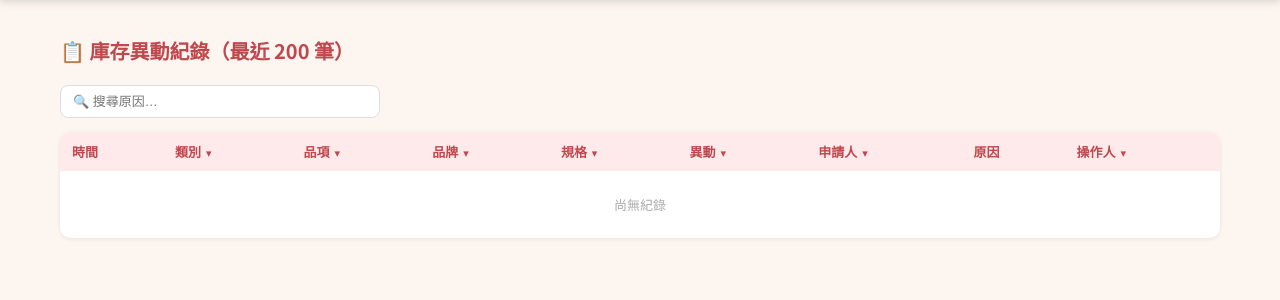
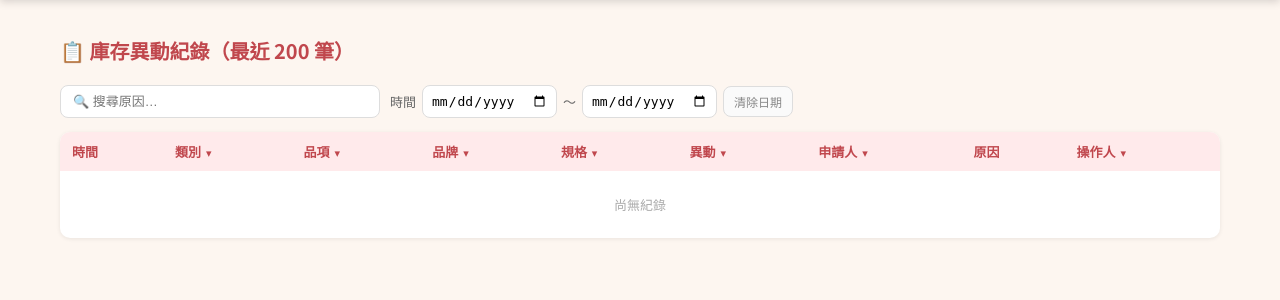
Before and after one commit to tobiasgatainan-cmyk/inventory-system-render, a Flask app: page /admin/logs in a window 1280 px wide. Shown: the part 54-354 px from the top of the page. Run offline with Flask 3, Linux system fonts and the light colour scheme; a user stored in the database is signed in; data comes from the database, SQL or seed files in the repository; data that the repository does not hold is empty.

Commit message:
Add files via upload

```diff
--- a/templates/admin/logs.html
+++ b/templates/admin/logs.html
@@ -5,9 +5,19 @@
 
 <h1 style="font-size:20px;color:#c0474d;margin-bottom:20px">📋 庫存異動紀錄（最近 200 筆）</h1>
 
-<div style="margin-bottom:14px">
+<div style="margin-bottom:14px;display:flex;gap:10px;flex-wrap:wrap;align-items:center">
   <input type="text" id="logSearch" placeholder="🔍 搜尋原因…" oninput="onSearchInput()"
-         style="width:100%;max-width:320px;padding:8px 12px;border:1px solid #ddd;border-radius:8px;font-size:13px">
+         style="flex:1;min-width:200px;max-width:320px;padding:8px 12px;border:1px solid #ddd;border-radius:8px;font-size:13px">
+  <div style="display:flex;align-items:center;gap:6px;font-size:13px;color:#666">
+    <span>時間</span>
+    <input type="date" id="logDateFrom" onchange="onSearchInput()"
+           style="padding:7px 8px;border:1px solid #ddd;border-radius:8px;font-size:13px">
+    <span>～</span>
+    <input type="date" id="logDateTo" onchange="onSearchInput()"
+           style="padding:7px 8px;border:1px solid #ddd;border-radius:8px;font-size:13px">
+    <button type="button" onclick="document.getElementById('logDateFrom').value='';document.getElementById('logDateTo').value='';onSearchInput()"
+            style="font-size:12px;padding:6px 10px;border:1px solid #ddd;background:#fafafa;border-radius:8px;cursor:pointer;color:#888">清除日期</button>
+  </div>
 </div>
 
 <div class="card" style="padding:0;overflow-x:auto">
@@ -60,7 +70,7 @@
   {% set type_label = '入庫' if log.change > 0 else '出庫' %}
   <tr data-cat="{{ cat_name }}" data-item="{{ item_name }}" data-brand="{{ brand_name }}" data-spec="{{ spec_name }}"
       data-type="{{ type_label }}" data-applicant="{{ applicant_name }}" data-user="{{ user_name }}"
-      data-search="{{ (log.reason or '')|lower }}"
+      data-search="{{ (log.reason or '')|lower }}" data-date="{{ log.created_at.strftime('%Y-%m-%d') }}"
       style="background:{% if log.change > 0 %}rgba(74,158,107,.06){% else %}rgba(254,123,129,.06){% endif %}">
     <td style="font-size:12px;color:#aaa;white-space:nowrap">{{ log.created_at.strftime('%m/%d %H:%M') }}</td>
     <td style="font-size:12px">{{ cat_name }}</td>
@@ -96,6 +106,10 @@ th.filter-active .ffbtn{color:#fe7b81;font-weight:900}
   font-weight:400;text-align:left;text-transform:none}
 .fpanel.open{display:block}
 .fpanel label{display:block;padding:3px 2px;font-size:12px;white-space:nowrap;cursor:pointer}
+.fp-opt{display:flex;align-items:center;gap:6px;padding:3px 2px;font-size:12px;white-space:nowrap}
+.fp-opt input[type=checkbox]{flex-shrink:0}
+.fp-only{cursor:pointer;flex:1}
+.fp-only:hover{color:#fe7b81;text-decoration:underline}
 .fpanel .fp-actions{display:flex;gap:6px;margin-bottom:6px}
 .fpanel .fp-actions button{font-size:11px;padding:3px 8px;border:1px solid #ddd;background:#fafafa;border-radius:4px;cursor:pointer}
 </style>
@@ -105,9 +119,19 @@ const FILTER_COLS = ['cat','item','brand','spec','type','applicant','user'];
 const uncheckedValues = {};
 FILTER_COLS.forEach(c => uncheckedValues[c] = new Set());
 
+function dateInRange(tr){
+  const from = document.getElementById('logDateFrom').value;
+  const to   = document.getElementById('logDateTo').value;
+  const d = tr.dataset.date;
+  if(from && d < from) return false;
+  if(to && d > to) return false;
+  return true;
+}
+
 function rowPassesOtherFilters(tr, exceptCol){
   const q = document.getElementById('logSearch').value.toLowerCase();
   if(q && !tr.dataset.search.includes(q)) return false;
+  if(!dateInRange(tr)) return false;
   for(const col of FILTER_COLS){
     if(col === exceptCol) continue;
     if(uncheckedValues[col].has(tr.dataset[col])) return false;
@@ -129,7 +153,11 @@ function buildFilterPanel(col){
   </div>`;
   sorted.forEach(v=>{
     const checked = !uncheckedValues[col].has(v);
-    html += `<label><input type="checkbox" ${checked?'checked':''} value="${v}" onchange="onFilterCheck('${col}',this)"> ${v}</label>`;
+    const safeV = v.replace(/'/g,"\\'");
+    html += `<div class="fp-opt">
+      <input type="checkbox" ${checked?'checked':''} value="${v}" onchange="onFilterCheck('${col}',this)">
+      <span class="fp-only" title="只看這一項" onclick="isolateValue('${col}','${safeV}')">${v}</span>
+    </div>`;
   });
   panel.innerHTML = html || '<div style="font-size:12px;color:#aaa;padding:4px 2px">（無可選項目）</div>';
 }
@@ -150,6 +178,15 @@ function setAllCol(col, checked){
   applyFilters();
   FILTER_COLS.forEach(c => { if(c !== col) buildFilterPanel(c); });
 }
+function isolateValue(col, value){
+  // 點選項文字：只看這一項，其餘同欄位選項自動取消勾選
+  document.querySelectorAll(`#fpanel-${col} input[type=checkbox]`).forEach(cb=>{
+    if(cb.value === value){ cb.checked = true; uncheckedValues[col].delete(cb.value); }
+    else { cb.checked = false; uncheckedValues[col].add(cb.value); }
+  });
+  applyFilters();
+  FILTER_COLS.forEach(c => { if(c !== col) buildFilterPanel(c); });
+}
 function toggleFilterPanel(e, col){
   e.stopPropagation();
   document.querySelectorAll('.fpanel').forEach(p=>{ if(p.id !== 'fpanel-'+col) p.classList.remove('open'); });
@@ -166,7 +203,7 @@ function applyFilters(){
   let visible = 0;
   document.querySelectorAll('#logTable tbody tr').forEach(tr=>{
     if(tr.dataset.search === undefined) return;
-    let ok = !q || tr.dataset.search.includes(q);
+    let ok = (!q || tr.dataset.search.includes(q)) && dateInRange(tr);
     if(ok){
       for(const col of FILTER_COLS){
         if(uncheckedValues[col].has(tr.dataset[col])){ ok = false; break; }
```
